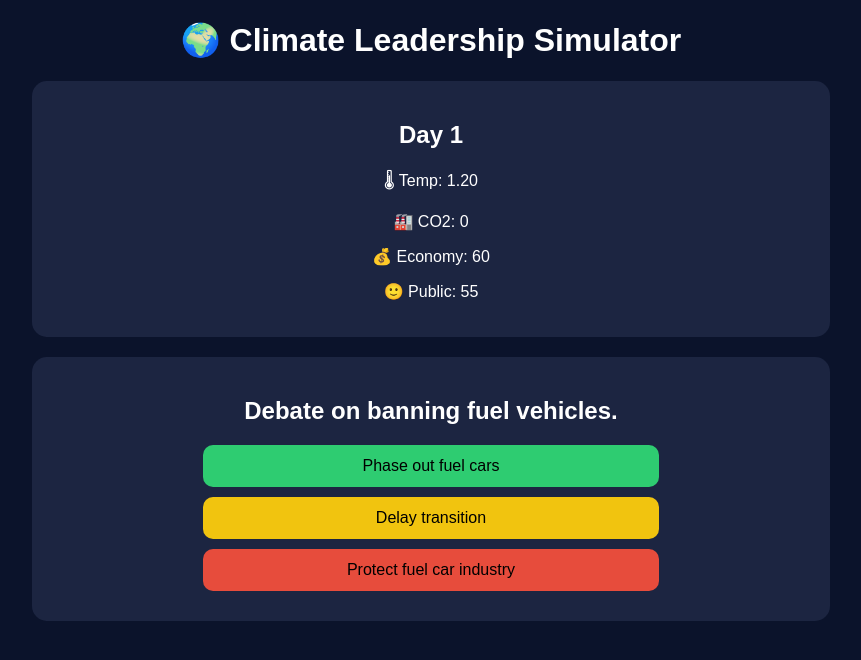
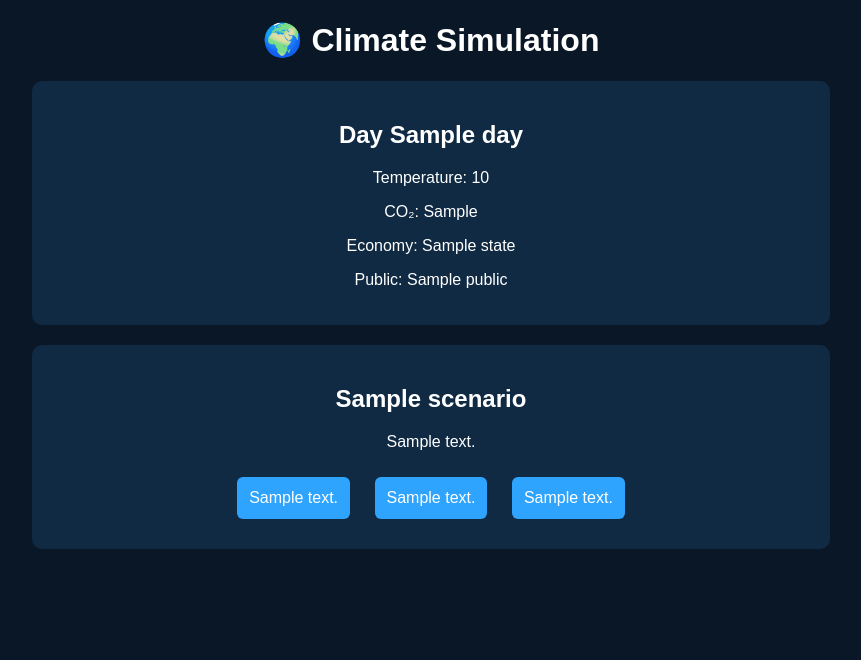
Before and after one commit to Mikkahiki/Simulation-of-a-town, a Flask app: template templates/game.html in a window 1280 px wide. Shown: the top 660 px of the page, without its empty margins (209-1070 px from the left). Run offline with Flask 3, Linux system fonts and the light colour scheme; the template is opened without the code that fills it: most values are stand-ins (such as "Sample title", 1, 10 or a date in 2020); data that the repository does not hold is empty.

Commit message:
added game button

```diff
--- a/app.py
+++ b/app.py
@@ -1,52 +1,106 @@
-from flask import Flask, render_template, request, jsonify
-import json
+from flask import Flask, render_template, request, redirect, url_for
+import os
+import matplotlib
+matplotlib.use('Agg')
 
-from main import start_game, next_turn
+from main import create_state, apply_choice, daily_update
+from scenarios import get_random_scenario, initialize_scenarios
 
 app = Flask(__name__)
 
-# store game state (simple version)
-game_state = {}
+# =========================
+# GLOBAL GAME STATE
+# =========================
+game_state = None
+current_scenario = None
+
 
 # =========================
-# PAGES
+# HOME PAGE
 # =========================
-
 @app.route("/")
 def home():
     return render_template("index.html")
 
-@app.route("/game")
-def game():
-    return render_template("game.html")
+
+# =========================
+# START GAME
+# =========================
+@app.route("/start")
+def start():
+    global game_state, current_scenario
+
+    game_state = create_state()
+    initialize_scenarios()
+    current_scenario = get_random_scenario()
+
+    return redirect(url_for("game"))
 
 
 # =========================
-# API
+# GAME PAGE
 # =========================
+@app.route("/game")
+def game():
+    global game_state, current_scenario
 
-@app.route("/start", methods=["POST"])
-def start():
-    global game_state
-    game_state = start_game()
-    game_state = next_turn(game_state, None)  # load first scenario
-    return jsonify(game_state)
+    if game_state is None:
+        return redirect(url_for("home"))
+
+    return render_template(
+        "game.html",
+        state=game_state,
+        scenario=current_scenario
+    )
 
 
-@app.route("/choice", methods=["POST"])
-def choice():
+# =========================
+# HANDLE DECISION
+# =========================
+@app.route("/decision/<choice>")
+def decision(choice):
+    global game_state, current_scenario
+
+    if game_state is None:
+        return redirect(url_for("home"))
+
+    # Map choice
+    if choice == "1":
+        selected = current_scenario["good"]
+    elif choice == "2":
+        selected = current_scenario["neutral"]
+    else:
+        selected = current_scenario["bad"]
+
+    # Apply effects
+    apply_choice(game_state, selected)
+    daily_update(game_state)
+
+    game_state["day"] += 1
+
+    # Next scenario
+    current_scenario = get_random_scenario()
+
+    # End condition
+    if game_state["day"] > 15:
+        return redirect(url_for("end"))
+
+    return redirect(url_for("game"))
+
+
+# =========================
+# END PAGE
+# =========================
+@app.route("/end")
+def end():
     global game_state
-    data = request.json
-    choice = data["choice"]   # "good", "neutral", "bad"
 
-    game_state = next_turn(game_state, choice)
-
-    return jsonify(game_state)
+    return render_template("end.html", state=game_state)
 
 
 # =========================
 # RUN
 # =========================
-
 if __name__ == "__main__":
-    app.run(debug=True)
+    port = int(os.environ.get("PORT", 10000))
+    app.run(host="0.0.0.0", port=port)
--- a/templates/game.html
+++ b/templates/game.html
@@ -1,112 +1,63 @@
 <!DOCTYPE html>
 <html>
 <head>
-    <title>Climate Game</title>
-    <style>
-        body {
-            background: #0b132b;
-            color: white;
-            font-family: Arial;
-            text-align: center;
-        }
+<title>Climate Game</title>
 
-        .card {
-            background: #1c2541;
-            padding: 20px;
-            margin: 20px auto;
-            width: 60%;
-            border-radius: 15px;
-        }
+<style>
+body{
+font-family:Arial;
+background:#0a1726;
+color:white;
+text-align:center;
+}
 
-        button {
-            display: block;
-            margin: 10px auto;
-            padding: 12px;
-            width: 60%;
-            font-size: 16px;
-            border-radius: 10px;
-            border: none;
-            cursor: pointer;
-        }
+.card{
+background:#102a43;
+padding:20px;
+margin:20px auto;
+width:60%;
+border-radius:10px;
+}
 
-        .good { background: #2ecc71; }
-        .neutral { background: #f1c40f; }
-        .bad { background: #e74c3c; }
-    </style>
+button{
+padding:12px;
+margin:10px;
+font-size:16px;
+cursor:pointer;
+border:none;
+border-radius:6px;
+background:#2fa4ff;
+color:white;
+}
+</style>
+
 </head>
 
 <body>
 
-<h1>🌍 Climate Leadership Simulator</h1>
+<h1>🌍 Climate Simulation</h1>
 
 <div class="card">
-    <h2 id="day"></h2>
-    <p>🌡 Temp: <span id="temp"></span></p>
-    <p>🏭 CO2: <span id="co2"></span></p>
-    <p>💰 Economy: <span id="eco"></span></p>
-    <p>🙂 Public: <span id="pub"></span></p>
+
+<h2>Day {{ state.day }}</h2>
+
+<p>Temperature: {{ state.temperature }}</p>
+<p>CO₂: {{ state.co2_tons }}</p>
+<p>Economy: {{ state.economy }}</p>
+<p>Public: {{ state.public }}</p>
+
 </div>
 
 <div class="card">
-    <h2 id="scenario"></h2>
 
-    <button class="good" onclick="makeChoice('good')" id="goodBtn"></button>
-    <button class="neutral" onclick="makeChoice('neutral')" id="neutralBtn"></button>
-    <button class="bad" onclick="makeChoice('bad')" id="badBtn"></button>
+<h2>{{ scenario.title }}</h2>
+<p>{{ scenario.text }}</p>
+
+<a href="/decision/1"><button>{{ scenario.good.text }}</button></a>
+<a href="/decision/2"><button>{{ scenario.neutral.text }}</button></a>
+<a href="/decision/3"><button>{{ scenario.bad.text }}</button></a>
+
 </div>
-
-<script>
-
-let gameState = {};
-
-function startGame() {
-    fetch("/start", {method: "POST"})
-    .then(res => res.json())
-    .then(data => {
-        gameState = data;
-        updateUI();
-    });
-}
-
-function makeChoice(choice) {
-    fetch("/choice", {
-        method: "POST",
-        headers: {"Content-Type": "application/json"},
-        body: JSON.stringify({choice: choice})
-    })
-    .then(res => res.json())
-    .then(data => {
-        gameState = data;
-        updateUI();
-    });
-}
-
-function updateUI() {
-
-    document.getElementById("day").innerText = "Day " + gameState.day;
-    document.getElementById("temp").innerText = gameState.temperature.toFixed(2);
-    document.getElementById("co2").innerText = gameState.co2_tons;
-    document.getElementById("eco").innerText = gameState.economy;
-    document.getElementById("pub").innerText = gameState.public;
-
-    if (!gameState.current_scenario) {
-        document.getElementById("scenario").innerText = "GAME OVER";
-        return;
-    }
-
-    let s = gameState.current_scenario;
-
-    document.getElementById("scenario").innerText = s.text;
-
-    document.getElementById("goodBtn").innerText = s.good.text || "Good Policy";
-    document.getElementById("neutralBtn").innerText = s.neutral.text || "Balanced Policy";
-    document.getElementById("badBtn").innerText = s.bad.text || "Risky Policy";
-}
-
-// auto start
-startGame();
-
-</script>
 
 </body>
 </html>
--- a/templates/index.html
+++ b/templates/index.html
@@ -184,6 +184,9 @@ Climate Leadership Simulation
 
 <button onclick="showPage('leadership')">Leadership Report</button>
 
+<a href="/start">
+    <button>🎮 Play Game</button>
+    </a>
 </div>
 
 
```
Also changed, not shown: templates/end.html (added, +19 -0 lines).
